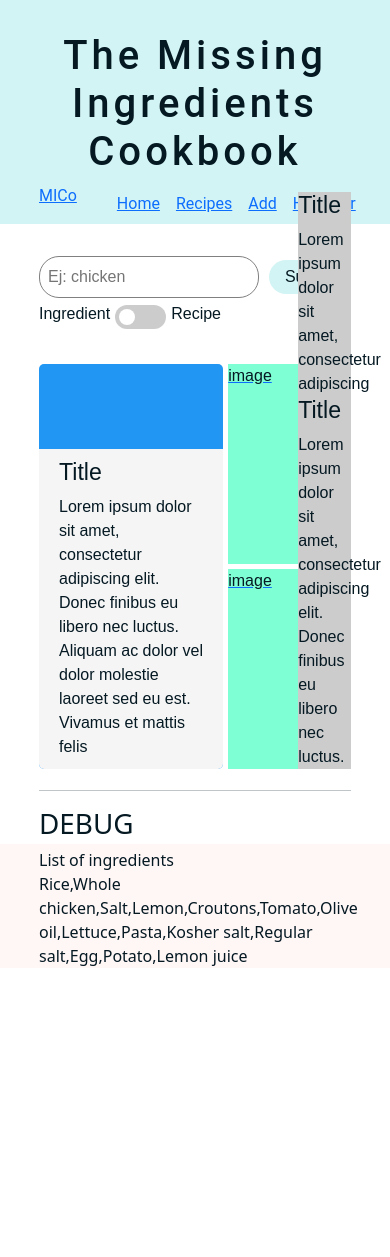
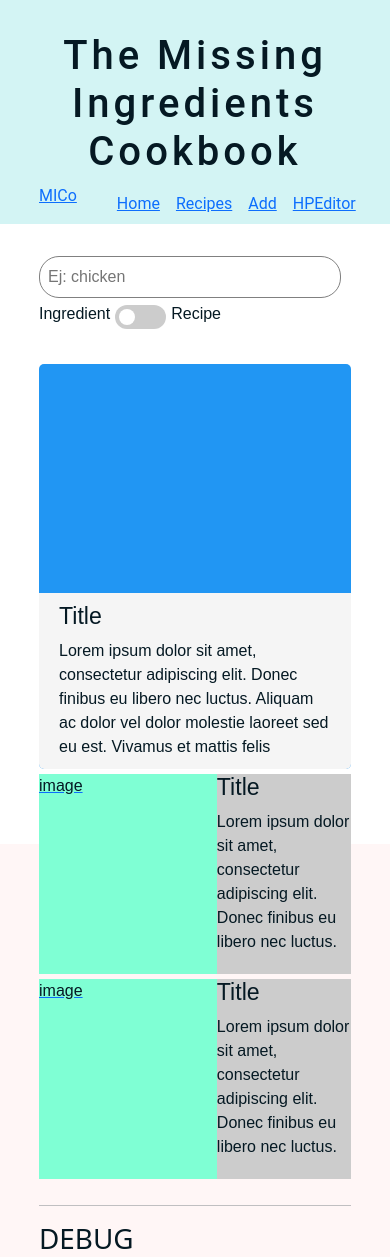
Before and after one commit to MRivadeneira92/cs50w-final-project, a Django app: page / in a window 390 px wide. Before the commit the page ends 966 px from the top, so only its background shows below. Run offline with Django 5.2, Linux system fonts and the light colour scheme.

Commit message:
implemented responsive homepage

```diff
--- a/cookbook/static/cookbook/cookbook.js
+++ b/cookbook/static/cookbook/cookbook.js
@@ -11,12 +11,19 @@ document.addEventListener('DOMContentLoaded', () => {
     var btnClear = document.querySelector("#btn-clear");
     var results = "";
 
+    document.querySelector("#data-input").addEventListener("keyup", event => {
+        if (event.key !== "Enter") return;
+        document.querySelector("#btn-submit").click();
+        event.preventDefault();
+    })
+
     /* submit list and search for recipe */
 
     btnSubmit.addEventListener('click', () => {
         var dataList = []
         var dataInput = document.querySelector('#data-input');
-        var ingName = "";
+
+
         if (dataInput.value != "") {
             /* check for multiple ingredients on input */
             if (dataInput.value.includes(",") || dataInput.value.includes(", ")){
@@ -156,6 +163,8 @@ document.addEventListener('DOMContentLoaded', () => {
     })
 })
 
+/* functions */
+
 function recipeContainer(dict) {
     let container =
         `<div class='cell-container fade-in'>
--- a/cookbook/static/cookbook/style.css
+++ b/cookbook/static/cookbook/style.css
@@ -458,7 +458,37 @@ form button {
 }
 
 /* small screens */
-@media only screen and (min-width: 400px) {
+
+@media only screen and (max-width: 460px) {
+
+    /* homepage */
+
+    section {
+        margin-bottom: 5px;
+    }
+
+    #content-container {
+        display: flex;
+        flex-direction: column;
+    }
+
+    #right-container, #main-left {
+        width: 100%;
+    }
+
+    .right-text-container {
+        height: 100%;
+    }
+
+    .right-article {
+        display: flex;
+        flex-direction: column;
+    }
+
+
+    #btn-submit {
+        display: none;
+    }
 
     .cell-container {
         width: 100%;
@@ -493,6 +523,7 @@ form button {
 }
 
 /* landscape tablets */
+
 @media only screen and (min-width: 1280px) {
     .cell-container {
         padding: 1rem;
--- a/cookbook/templates/cookbook/homepage-editor.html
+++ b/cookbook/templates/cookbook/homepage-editor.html
@@ -4,18 +4,22 @@
     <!--Assing right articles-->
     <form action="{% url 'index' %}" method="POST">
         {% csrf_token %}
+        <div style="display:block">
             <label for="recipe-select-01">Choose recipe 01</label>
             <select name="recipe-select-01" id="recipe-select-01">
                 {% for recipe in recipes %}
                 <option value="{{recipe.id}}">{{recipe.recipe_name}}</option>
                 {% endfor %}
             </select>
+        </div>
+        <div style="display:block">
             <label for="recipe-select-02">Choose recipe 02</label>
             <select name="recipe-select-02" id="recipe-select-02">
                 {% for recipe in recipes %}
                 <option value="{{recipe.id}}">{{recipe.recipe_name}}</option>
                 {% endfor %}
             </select>
+        </div>
         <button type="submit" class="button-style">Submit</button>
     </form>
 {% endblock %}
--- a/cookbook/templates/cookbook/homepage.html
+++ b/cookbook/templates/cookbook/homepage.html
@@ -109,9 +109,5 @@
     <div>
         <p id="debug-ingredient-list"></p>
         <p id="debug-ingredient-id"></p>
-        <label for="debug-ingredient-list">List of ingredients</label>
-        <p id="list for wrap">Rice,Whole chicken,Salt,Lemon,Croutons,Tomato,Olive oil,Lettuce,Pasta,Kosher salt,Regular salt,Egg,Potato,Lemon juice</p>
     </div>
-
-
 {% endblock %}
```
Lines whose indentation alone changed are shown as unchanged.
